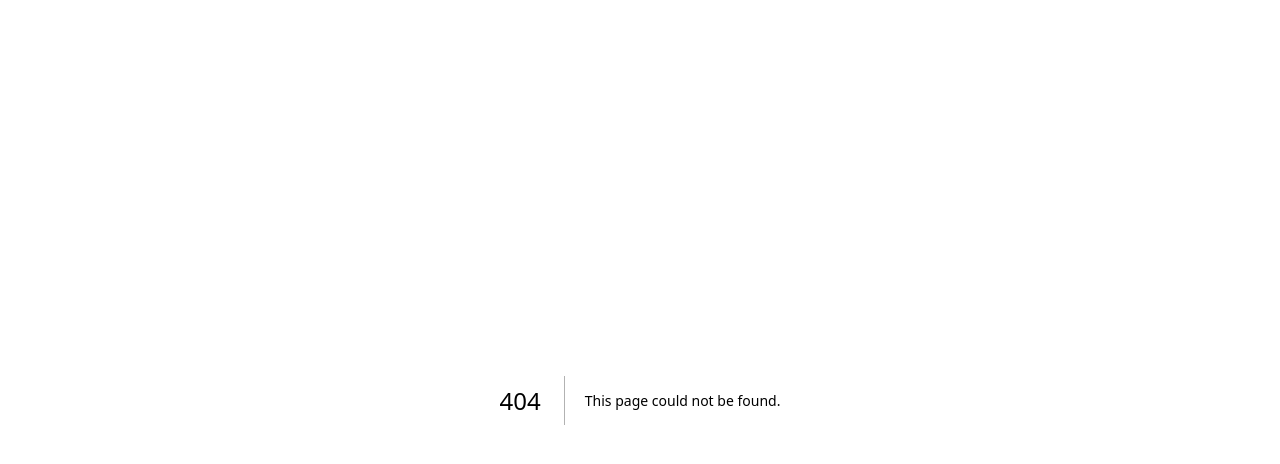
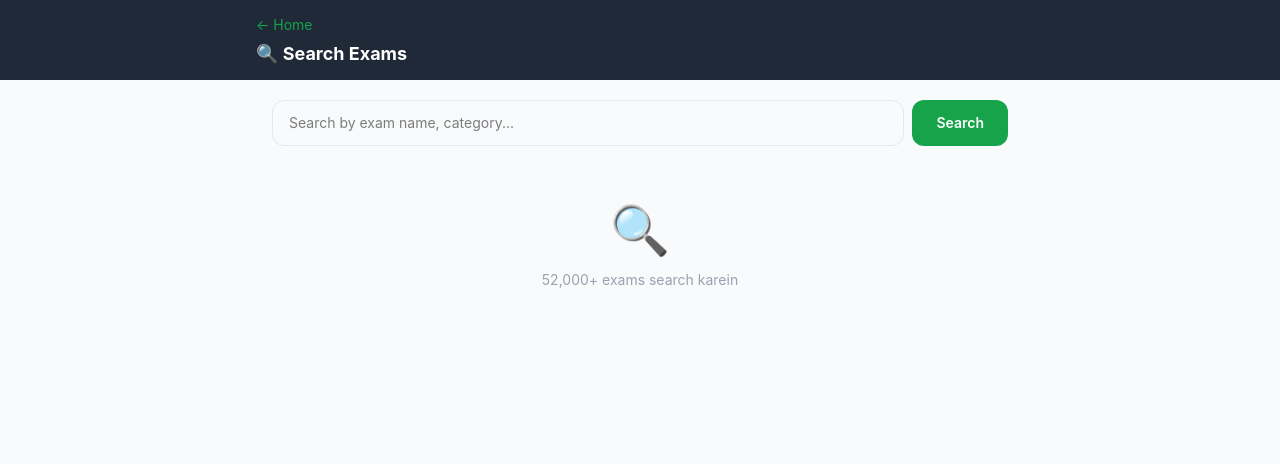
Before and after one commit to amanpandit841404-eng/exam-platform, a Next.js app: page /search in a window 1280 px wide. Before the commit this address had no page. Shown: the top 464 px of the page. Built offline with nearby package versions, Linux system fonts and the light colour scheme.

Commit message:
Add Search bar, Search page, PWA manifest, improved homepage

```diff
--- a/app/layout.js
+++ b/app/layout.js
@@ -25,7 +25,10 @@ export default function RootLayout({ children }) {
         <meta name="viewport" content="width=device-width, initial-scale=1" />
         <meta name="theme-color" content="#16a34a" />
         <link rel="canonical" href="https://exam-platform-beta.vercel.app" />
-      </head>
+      <link rel="manifest" href="/manifest.json" />
+<meta name="apple-mobile-web-app-capable" content="yes" />
+<meta name="apple-mobile-web-app-status-bar-style" content="green" />
+</head>
       <body className="m-0 bg-gray-50" style={{fontFamily: '-apple-system, BlinkMacSystemFont, "Segoe UI", Roboto, sans-serif'}}>
         {children}
       </body>
--- a/app/page.js
+++ b/app/page.js
@@ -52,15 +52,24 @@ export default function Home() {
         </div>
       </header>
 
-      <main className="max-w-4xl mx-auto px-4 py-4">
+      <div className="max-w-4xl mx-auto px-4 py-3">
+        {/* Search Bar */}
+        <form action="/search" method="GET" className="flex gap-2 mb-4">
+          <input type="text" name="q" placeholder="🔍 52,000+ exams search karein..."
+            className="flex-1 px-4 py-3 rounded-xl bg-white border border-gray-200 text-sm shadow-sm focus:outline-none focus:ring-2 focus:ring-brand" />
+          <button type="submit" className="bg-brand text-white px-6 py-3 rounded-xl text-sm font-semibold hover:bg-brand-dark transition shadow-sm whitespace-nowrap">
+            Search
+          </button>
+        </form>
+
         {/* Ticker */}
         <div className="bg-brand text-white text-sm px-4 py-2.5 rounded-lg mb-4 overflow-hidden">
           <div className="animate-marquee whitespace-nowrap">
-            🚀 {totalExams.toLocaleString()}+ Exams  |  📢 Latest: SarkariSetu India - Aapka Sarkari Exam Dost  |  📌 SSC, UPSC, Railway, Banking, NEET, JEE
+            🚀 {totalExams.toLocaleString()}+ Exams  |  📢 SarkariSetu India - Aapka Sarkari Exam Dost  |  📌 SSC, UPSC, Railway, Banking, NEET, JEE
           </div>
         </div>
 
-        {/* Stats Cards - Redesigned */}
+        {/* Stats */}
         <div className="grid grid-cols-3 gap-3 mb-5">
           <div className="bg-gradient-to-br from-red-500 to-red-600 text-white rounded-xl p-4 text-center shadow-md">
             <div className="text-2xl font-black">{totalExams.toLocaleString()}+</div>
@@ -68,7 +77,7 @@ export default function Home() {
           </div>
           <div className="bg-gradient-to-br from-blue-500 to-blue-600 text-white rounded-xl p-4 text-center shadow-md">
             <div className="text-2xl font-black">{latestResults.length}+</div>
-            <div className="text-[11px] opacity-90 mt-0.5">🏆 Latest Results</div>
+            <div className="text-[11px] opacity-90 mt-0.5">🏆 Results</div>
           </div>
           <div className="bg-gradient-to-br from-purple-500 to-purple-600 text-white rounded-xl p-4 text-center shadow-md">
             <div className="text-2xl font-black">{admitCards.length}+</div>
@@ -76,9 +85,9 @@ export default function Home() {
           </div>
         </div>
 
-        {/* 3 Section Grid - Card Style */}
+        {/* 3 Sections */}
         <div className="grid grid-cols-1 md:grid-cols-3 gap-4 mb-6">
-          {/* Latest Results */}
+          {/* Results */}
           <section className="bg-white rounded-xl shadow-sm border border-gray-100 overflow-hidden">
             <div className="bg-red-50 px-4 py-3 border-b border-red-100">
               <h2 className="text-red-600 font-bold text-sm flex items-center gap-2">🏆 Latest Results</h2>
@@ -112,7 +121,7 @@ export default function Home() {
             </div>
           </section>
 
-          {/* Upcoming Exams */}
+          {/* Upcoming */}
           <section className="bg-white rounded-xl shadow-sm border border-gray-100 overflow-hidden">
             <div className="bg-purple-50 px-4 py-3 border-b border-purple-100">
               <h2 className="text-purple-600 font-bold text-sm flex items-center gap-2">📅 Upcoming Exams</h2>
@@ -130,22 +139,22 @@ export default function Home() {
           </section>
         </div>
 
-        {/* Categories Grid */}
+        {/* Categories */}
         <section className="bg-white rounded-xl shadow-sm border border-gray-100 p-5 mb-5">
           <h2 className="text-brand font-bold text-base mb-4 flex items-center gap-2">📍 Browse by Category</h2>
-          <div className="grid grid-cols-2 sm:grid-cols-3 md:grid-cols-5 gap-2.5">
+          <div className="flex flex-wrap gap-2">
             {categories.length > 0 ? categories.map((cat, i) => (
               <a key={i} href={`/category/${cat.slug || cat.name}`}
-                className="block px-3 py-2.5 bg-green-50 rounded-lg text-brand text-xs font-semibold text-center border border-green-100 hover:bg-green-100 hover:shadow-sm transition">
+                className="px-3.5 py-2 bg-green-50 rounded-full text-brand text-xs font-semibold border border-green-100 hover:bg-green-100 hover:shadow-sm transition">
                 {cat.icon || '📁'} {cat.name.length > 20 ? cat.name.slice(0,18)+'..' : cat.name}
               </a>
             )) : (
-              <p className="col-span-full text-center text-gray-400 text-sm py-6">Loading categories...</p>
+              <p className="text-center text-gray-400 text-sm w-full py-6">Loading categories...</p>
             )}
           </div>
         </section>
 
-        {/* Ad Space */}
+        {/* Ad */}
         <div className="bg-gray-200 text-center py-6 rounded-xl text-gray-500 text-sm border-2 border-dashed border-gray-300 mb-5">
           📢 Advertisement / Google AdSense
         </div>
@@ -157,31 +166,29 @@ export default function Home() {
             {[
               {href:'/syllabus', icon:'📖', label:'Syllabus'},
               {href:'/answer-keys', icon:'🔑', label:'Answer Keys'},
-              {href:'/results', icon:'📈', label:'Cutoff Marks'},
+              {href:'/results', icon:'📈', label:'Results'},
               {href:'/notifications', icon:'📢', label:'Notifications'},
             ].map(link => (
               <a key={link.href} href={link.href}
-                className="block px-3 py-3 bg-green-50 rounded-lg text-center text-brand text-sm font-semibold border border-green-100 hover:bg-green-100 transition">
+                className="px-3 py-3 bg-green-50 rounded-lg text-center text-brand text-sm font-semibold border border-green-100 hover:bg-green-100 transition">
                 {link.icon} {link.label}
               </a>
             ))}
           </div>
         </section>
-      </main>
+      </div>
 
-      {/* Footer */}
       <footer className="bg-dark text-gray-400 text-xs py-6 px-4 text-center">
         <div className="max-w-4xl mx-auto">
-          <p className="mb-2">© 2026 <span className="text-brand font-bold">SarkariSetu India</span> — All Rights Reserved</p>
-          <p className="leading-relaxed">Disclaimer: This website is not affiliated with any government organization. Always verify official information at respective department websites.</p>
+          <p className="mb-2">© 2026 <span className="text-brand font-bold">SarkariSetu India</span></p>
+          <p className="leading-relaxed">Disclaimer: Not affiliated with any government organization.</p>
         </div>
       </footer>
 
-      {/* Add animation for marquee */}
       <style jsx>{`
         @keyframes marquee {
-          0% { transform: translateX(0); }
-          100% { transform: translateX(-50%); }
+          0% { transform: translateX(100%); }
+          100% { transform: translateX(-100%); }
         }
         .animate-marquee {
           animation: marquee 20s linear infinite;
--- /dev/null
+++ b/app/search/page.js
@@ -0,0 +1,84 @@
+"use client";
+import { Suspense } from 'react';
+import { useEffect, useState } from 'react';
+import { supabase } from '../lib/supabase';
+import { useSearchParams } from 'next/navigation';
+
+function SearchContent() {
+  const searchParams = useSearchParams();
+  const q = searchParams.get('q') || '';
+  const [query, setQuery] = useState(q);
+  const [results, setResults] = useState([]);
+  const [loading, setLoading] = useState(false);
+  const [searched, setSearched] = useState(!!q);
+
+  useEffect(() => {
+    document.title = 'Search Exams | SarkariSetu India';
+    if (q) { setQuery(q); doSearch(q); }
+  }, [q]);
+
+  async function doSearch(term) {
+    if (!term.trim()) return;
+    setLoading(true); setSearched(true);
+    const t = term.trim();
+    const { data } = await supabase
+      .from('exams')
+      .select('id, name, full_name, category')
+      .or(`name.ilike.%${t}%,full_name.ilike.%${t}%,category.ilike.%${t}%`)
+      .limit(50);
+    setResults(data || []);
+    setLoading(false);
+  }
+
+  return (
+    <main className="max-w-3xl mx-auto px-4 py-5">
+      <div className="flex gap-2 mb-5">
+        <input value={query} onChange={e => setQuery(e.target.value)}
+          onKeyDown={e => e.key === 'Enter' && doSearch(query)}
+          placeholder="Search by exam name, category..."
+          className="flex-1 px-4 py-3 rounded-xl border border-gray-200 text-sm focus:outline-none focus:ring-2 focus:ring-brand" />
+        <button onClick={() => doSearch(query)}
+          className="bg-brand text-white px-6 py-3 rounded-xl text-sm font-semibold hover:bg-brand-dark transition">
+          Search
+        </button>
+      </div>
+      {loading && <p className="text-center text-gray-500 py-10">🔍 Searching...</p>}
+      {!loading && searched && results.length === 0 && (
+        <div className="text-center py-10"><div className="text-4xl mb-3">😕</div><p className="text-gray-500">No exams found for "{query}"</p></div>
+      )}
+      {!loading && results.length > 0 && (
+        <div className="bg-white rounded-xl shadow-sm border border-gray-100 divide-y">
+          <p className="px-4 py-2 text-xs text-gray-500 bg-gray-50 rounded-t-xl">{results.length} results</p>
+          {results.map(exam => (
+            <a key={exam.id} href={`/exam/${exam.id}`} className="block px-4 py-3 hover:bg-gray-50 transition">
+              <p className="text-sm font-semibold text-blue-600">{exam.full_name || exam.name}</p>
+              <p className="text-xs text-gray-500 mt-0.5">📁 {exam.category || 'Exam'}</p>
+            </a>
+          ))}
+        </div>
+      )}
+      {!searched && (
+        <div className="text-center py-10 text-gray-400">
+          <div className="text-5xl mb-4">🔍</div>
+          <p className="text-sm">52,000+ exams search karein</p>
+        </div>
+      )}
+    </main>
+  );
+}
+
+export default function SearchPage() {
+  return (
+    <div className="min-h-screen bg-gray-50">
+      <header className="bg-dark text-white px-4 py-3">
+        <div className="max-w-3xl mx-auto">
+          <a href="/" className="text-brand text-sm hover:underline">← Home</a>
+          <h1 className="text-lg font-bold mt-1">🔍 Search Exams</h1>
+        </div>
+      </header>
+      <Suspense fallback={<div className="text-center py-10"><p className="text-gray-500">Loading...</p></div>}>
+        <SearchContent />
+      </Suspense>
+    </div>
+  );
+}
```
Also changed, not shown: public/icon-192.svg (added), public/icon-512.svg (added), public/manifest.json (added).
